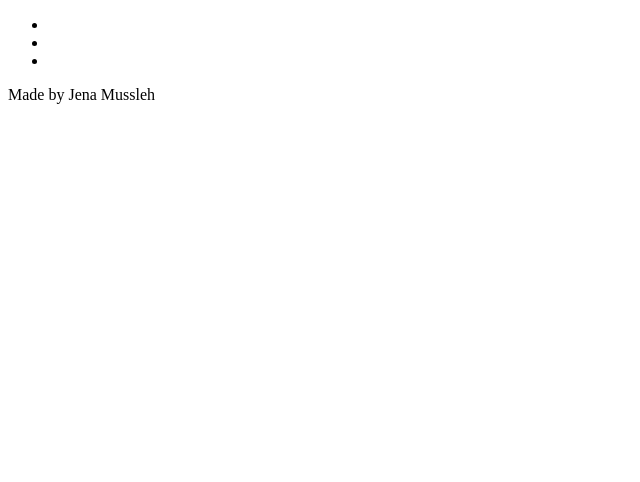
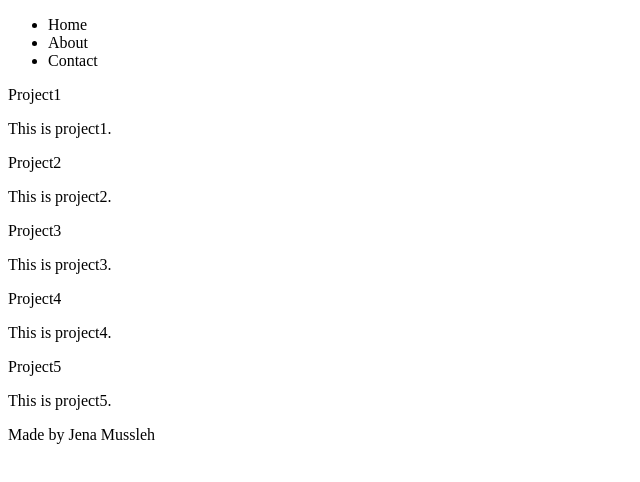
Before and after one commit to Jmussleh/My-professional-portfolio, a plain HTML site: page index.html in a window 1280 px wide. Shown: the whole page, without its empty margins (0-640 px from the left). Drawn offline with Linux system fonts and the light colour scheme.

Commit message:
Added labels to nav bar and added titles to sections of projects.

```diff
--- a/index.html
+++ b/index.html
@@ -7,19 +7,31 @@
     <meta name="viewport" content="width=device-width, initial-scale=1.0">
     <title>Jena Mussleh's Professional Portfolio</title>
 </head>
+
     <header>
         <ul>
-            <li></li>
-            <li></li>
-            <li></li>
+            <li>Home</li>
+            <li>About</li>
+            <li>Contact</li>
         </ul>
+
     </header>
+
     <body>
-        <section></section>
-        <section></section>
-        <section></section>
+        <section>Project1</section>
+            <p>This is project1.</p>
+        <section>Project2</section>
+            <p>This is project2.</p>
+        <section>Project3</section>
+            <p>This is project3.</p>
+        <section>Project4</section>
+            <p>This is project4.</p>
+        <section>Project5</section>
+            <p>This is project5.</p>
     </body>
+
     <footer>
         <p>Made by Jena Mussleh</p>
     </footer>
+
 </html>
```
